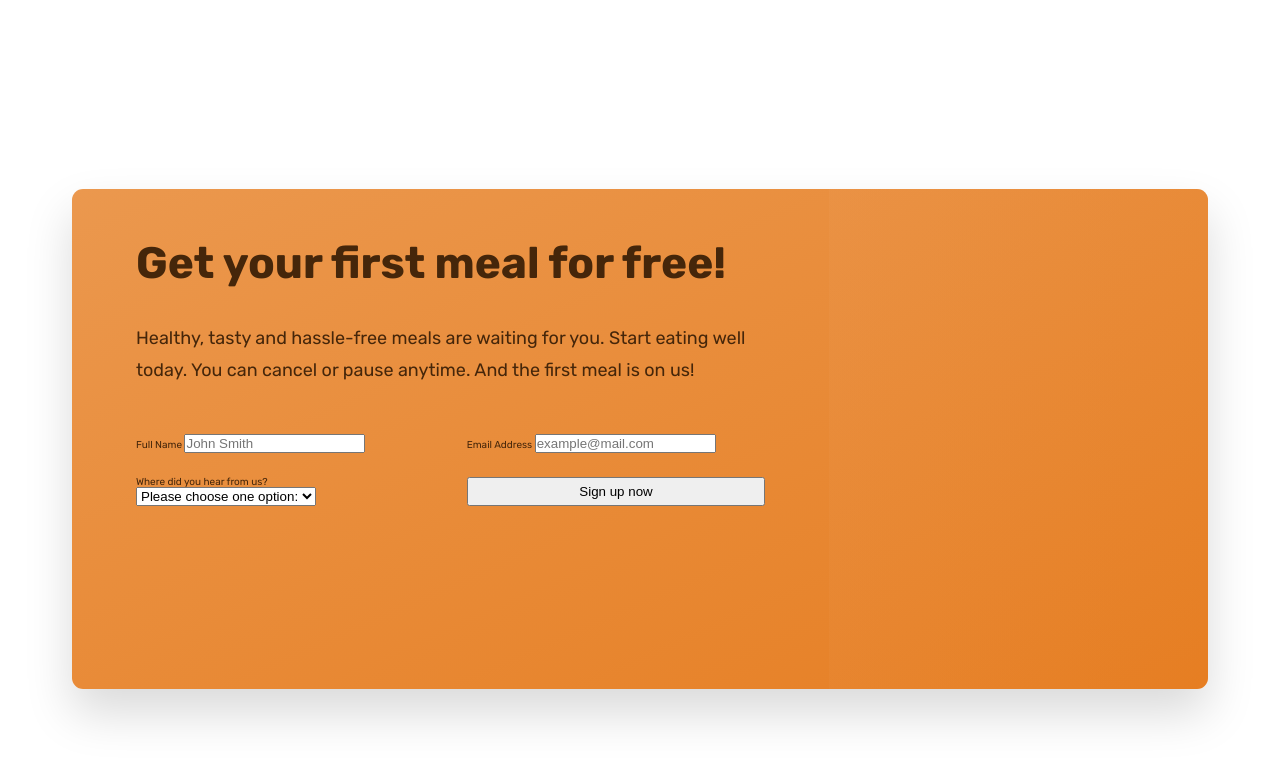
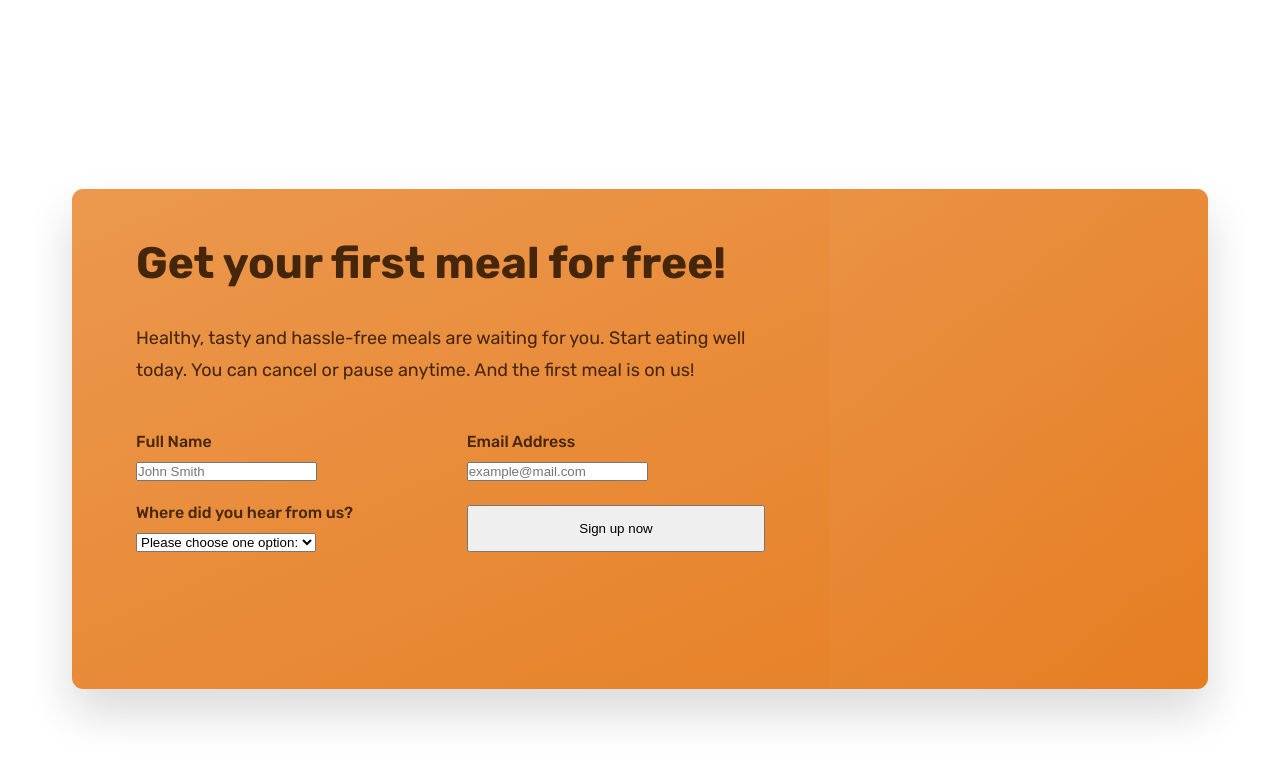
Before and after one commit to Pav85/omnifood-project, a plain HTML site: page index.html in a window 1280 px wide. Shown: the part 5451-6212 px from the top of the page. Drawn offline with nearby package versions, Linux system fonts and the light colour scheme.

Commit message:
Update style.css

```diff
--- a/css/style.css
+++ b/css/style.css
@@ -517,6 +517,10 @@
 }
 
 .cta-form label {
+  display: block;
+  font-size: 1.6rem;
+  font-weight: 500;
+  margin-bottom: 1.2rem;
 }
 
 .cta-form input {
```
